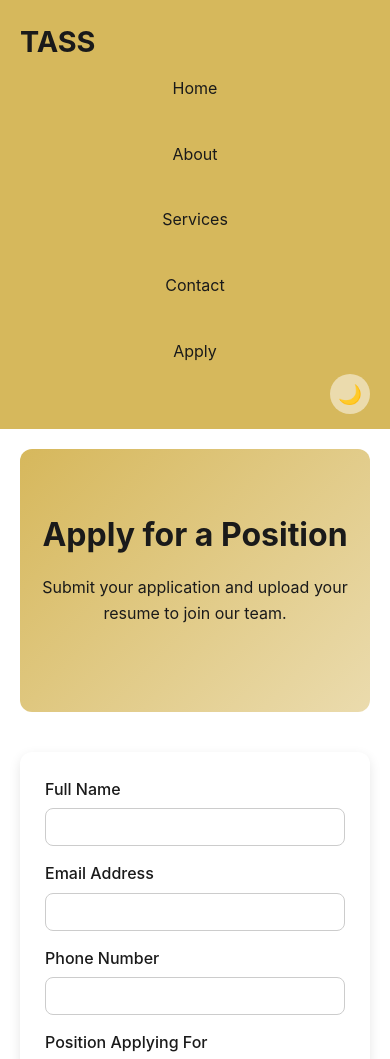
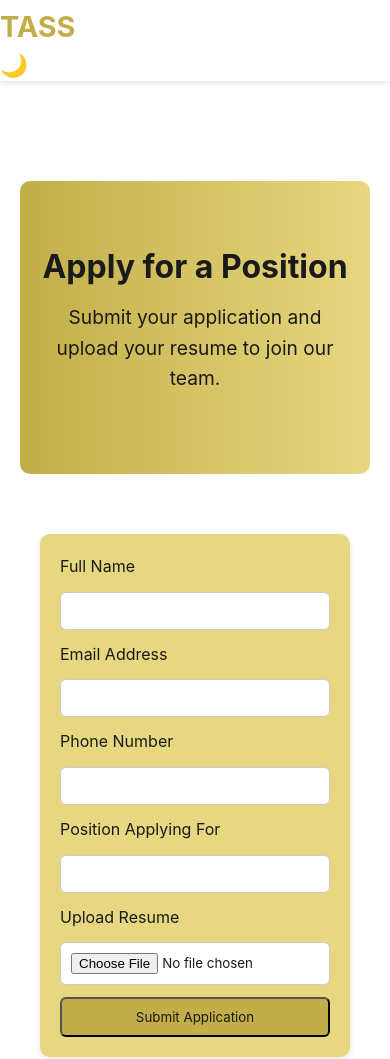
Before and after one commit to BMad927/TAMS, a website: page apply.html in a window 390 px wide. Shown: the top 1059 px of the page. Drawn offline with nearby package versions, Linux system fonts and the light colour scheme.

Commit message:
rewrote css and script

```diff
--- a/css/style.css
+++ b/css/style.css
@@ -1,182 +1,130 @@
-/* ----------------------------
-   Theme Variables
------------------------------ */
+/* Theme Variables */
 :root[data-theme="light"] {
-  --text: hsl(0, 0%, 10%);
-  --background: hsl(0, 0%, 100%);
-  --primary: hsl(45, 60%, 60%);
-  --secondary: hsl(45, 60%, 80%);
-  --accent: hsl(45, 90%, 70%);
+  --text: hsl(0,0%,10%);
+  --background: #ffffff;
+  --primary: #c2ae48;
+  --secondary: #e8d781;
+  --accent: #f5d949;
 }
 
 :root[data-theme="dark"] {
-  /* ChatGPT's dark mode HSL approximation */
-  --text: hsl(210, 10%, 90%);
-  --background: hsl(210, 30%, 12%);
-  --primary: hsl(45, 60%, 50%);
-  --secondary: hsl(45, 60%, 30%);
-  --accent: hsl(45, 90%, 60%);
+  --text: #f6f6f4;
+  --background: #111111;
+  --primary: #b8a33d;
+  --secondary: #7d6c17;
+  --accent: #b89b0a;
 }
 
-/* ----------------------------
-   Reset & Base
------------------------------ */
+/* Reset */
 * {
   margin: 0;
   padding: 0;
   box-sizing: border-box;
-  font-family: 'Inter', Arial, sans-serif;
+  font-family: 'Inter', sans-serif;
 }
 
 body {
+  line-height: 1.6;
   background: var(--background);
   color: var(--text);
-  line-height: 1.6;
   transition: background 0.3s, color 0.3s;
 }
 
-/* ----------------------------
-   Header / Navbar
------------------------------ */
+/* Header / Navbar */
 header {
+  position: sticky;
+  top: 0;
+  width: 100%;
+  z-index: 1000;
+  background: var(--background);
+  box-shadow: 0 2px 6px rgba(0,0,0,0.1);
+  transition: top 0.3s;
+}
+
+header.hidden {
+  top: -100px;
+}
+
+header nav {
   display: flex;
   justify-content: space-between;
   align-items: center;
-  padding: 15px 40px;
-  background: var(--primary);
-  color: var(--text);
-  position: sticky;
-  top: 0;
-  z-index: 1000;
+  max-width: 1200px;
+  margin: auto;
+  padding: 10px 20px;
 }
 
 header h1 a {
-  color: var(--text);
   text-decoration: none;
+  color: var(--primary);
+  font-weight: bold;
   font-size: 1.8rem;
-  font-weight: 700;
 }
 
-nav.navbar {
-  display: flex;
-  gap: 20px;
-}
-
-nav.navbar a {
+.navbar a {
+  text-decoration: none;
   color: var(--text);
-  text-decoration: none;
-  padding: 8px 14px;
-  border-radius: 6px;
+  margin-left: 15px;
+  padding: 6px 10px;
+  border-radius: 4px;
   transition: background 0.3s;
 }
 
-nav.navbar a:hover {
+.navbar a:hover {
   background: var(--secondary);
 }
 
-.theme-toggle {
-  background: var(--secondary);
-  border: none;
-  border-radius: 50%;
-  width: 40px;
-  height: 40px;
-  font-size: 1.2rem;
-  cursor: pointer;
-  transition: background 0.3s, transform 0.2s;
+/* Mobile menu */
+#mobile-menu {
+  display: none;
+  flex-direction: column;
+  gap: 10px;
+  padding: 10px 20px;
 }
 
-.theme-toggle:hover {
-  background: var(--accent);
-  transform: scale(1.1);
+/* Theme toggle */
+.theme-toggle {
+  background: none;
+  border: none;
+  font-size: 1.4rem;
+  cursor: pointer;
 }
 
-/* ----------------------------
-   Main / Sections
------------------------------ */
-main {
-  max-width: 1000px;
-  margin: 20px auto;
-  padding: 0 20px;
+/* Main / Sections */
+main, section {
+  max-width: 900px;
+  margin: 40px auto;
+  padding: 20px;
 }
 
-section.hero {
+/* Hero Section */
+.hero {
   text-align: center;
   padding: 60px 20px;
-  margin-bottom: 40px;
-  border-radius: 12px;
-  background: linear-gradient(135deg, var(--primary), var(--secondary));
+  background: linear-gradient(to right, var(--primary), var(--secondary));
   color: var(--text);
+  border-radius: 10px;
 }
 
-section.hero h2 {
-  font-size: 2.5rem;
-  margin-bottom: 15px;
+.hero h2 {
+  font-size: 2rem;
+  margin-bottom: 10px;
 }
 
-section.hero p {
+.hero p {
   font-size: 1.2rem;
-  margin-bottom: 25px;
+  margin-bottom: 20px;
 }
 
-section.hero .btn {
-  font-size: 1rem;
-  padding: 12px 24px;
-}
-
-/* ----------------------------
-   Cards
------------------------------ */
-.card {
-  background: var(--background);
-  padding: 25px;
-  margin-bottom: 25px;
-  border-radius: 12px;
-  box-shadow: 0 4px 12px rgba(0,0,0,0.1);
-  transition: transform 0.3s, box-shadow 0.3s;
-}
-
-.card:hover {
-  transform: translateY(-4px);
-  box-shadow: 0 6px 18px rgba(0,0,0,0.15);
-}
-
-/* ----------------------------
-   Forms
------------------------------ */
-form label {
-  display: block;
-  margin-bottom: 6px;
-  font-weight: 500;
-}
-
-form input,
-form textarea {
-  width: 100%;
-  padding: 10px 12px;
-  margin-bottom: 15px;
-  border: 1px solid #ccc;
-  border-radius: 8px;
-  background: var(--background);
-  color: var(--text);
-  transition: border 0.3s;
-}
-
-form input:focus,
-form textarea:focus {
-  outline: none;
-  border-color: var(--primary);
-}
-
+/* Buttons */
 .btn {
   display: inline-block;
+  padding: 10px 20px;
   background: var(--primary);
   color: var(--text);
-  padding: 12px 25px;
-  border-radius: 8px;
+  border-radius: 6px;
   text-decoration: none;
-  font-weight: 600;
-  transition: background 0.3s, transform 0.2s;
-  cursor: pointer;
+  transition: all 0.3s;
 }
 
 .btn:hover {
@@ -184,49 +132,50 @@ form textarea:focus {
   transform: scale(1.05);
 }
 
-/* ----------------------------
-   Footer
------------------------------ */
+/* Forms */
+form {
+  display: flex;
+  flex-direction: column;
+  gap: 12px;
+}
+
+input, textarea {
+  padding: 10px;
+  border: 1px solid #ccc;
+  border-radius: 6px;
+  background: var(--background);
+  color: var(--text);
+}
+
+input:focus, textarea:focus {
+  border-color: var(--primary);
+  outline: none;
+}
+
+/* Card */
+.card {
+  background: var(--secondary);
+  padding: 20px;
+  border-radius: 10px;
+  box-shadow: 0 2px 6px rgba(0,0,0,0.1);
+}
+
+/* Footer */
 footer {
   text-align: center;
-  padding: 20px;
+  padding: 15px;
   background: var(--primary);
   color: var(--text);
   margin-top: 40px;
-  border-radius: 12px 12px 0 0;
+  border-radius: 8px 8px 0 0;
 }
 
-/* ----------------------------
-   Responsive
------------------------------ */
+/* Responsive */
 @media (max-width: 768px) {
-  header {
-    flex-direction: column;
-    align-items: flex-start;
-    padding: 15px 20px;
+  .navbar {
+    display: none;
   }
-
-  nav.navbar {
-    flex-direction: column;
-    width: 100%;
-  }
-
-  nav.navbar a {
-    width: 100%;
-    text-align: center;
-    font-size: 1rem;
-    padding: 10px 0;
-  }
-
-  .theme-toggle {
-    align-self: flex-end;
-  }
-
-  section.hero h2 {
-    font-size: 2rem;
-  }
-
-  section.hero p {
-    font-size: 1rem;
+  #mobile-menu {
+    display: flex;
   }
 }
--- a/js/script.js
+++ b/js/script.js
@@ -3,23 +3,38 @@
 // -----------------------------
 const SUPABASE_URL = 'https://frmsjykcwzklqzaxfiyq.supabase.co';
 const SUPABASE_ANON_KEY = 'eyJhbGciOiJIUzI1NiIsInR5cCI6IkpXVCJ9.eyJpc3MiOiJzdXBhYmFzZSIsInJlZiI6ImZybXNqeWtjd3prbHF6YXhmaXlxIiwicm9sZSI6ImFub24iLCJpYXQiOjE3NTY5MDgzMjEsImV4cCI6MjA3MjQ4NDMyMX0.v7pwM3qU8RzHKe0RYuMq0hSG95sKzwLH4LYCRvZyFNo';
-// UMD CDN exposes global Supabase object
-const supabaseClient = Supabase.createClient(SUPABASE_URL, SUPABASE_ANON_KEY);
 
+const supabaseClient = supabase.createClient(SUPABASE_URL, SUPABASE_ANON_KEY);
+
+// -----------------------------
+// Theme toggle with persistence
+// -----------------------------
 const themeToggle = document.getElementById('theme-toggle');
 const html = document.documentElement;
-
-// Apply saved theme on load
 const savedTheme = localStorage.getItem('tass-theme');
 if (savedTheme) html.dataset.theme = savedTheme;
 
-// Toggle theme and save
 themeToggle.addEventListener('click', () => {
   const newTheme = html.dataset.theme === 'light' ? 'dark' : 'light';
   html.dataset.theme = newTheme;
   localStorage.setItem('tass-theme', newTheme);
 });
 
+// -----------------------------
+// Navbar hide on scroll
+// -----------------------------
+let lastScroll = 0;
+const header = document.querySelector('header');
+
+window.addEventListener('scroll', () => {
+  const currentScroll = window.pageYOffset;
+  if (currentScroll > lastScroll) {
+    header.classList.add('hidden');
+  } else {
+    header.classList.remove('hidden');
+  }
+  lastScroll = currentScroll;
+});
 
 // -----------------------------
 // Contact form
@@ -63,9 +78,8 @@ if (applyForm) {
       return;
     }
 
-    // Upload resume to Supabase Storage
     const { data: uploadData, error: uploadError } = await supabaseClient.storage
-      .from('resumes') // Make sure this bucket exists
+      .from('resumes')
       .upload(`resumes/${resumeFile.name}`, resumeFile, { upsert: true });
 
     if (uploadError) {
@@ -73,11 +87,11 @@ if (applyForm) {
       return;
     }
 
-    // Get public URL
-    const { data: publicData } = supabaseClient.storage.from('resumes').getPublicUrl(`resumes/${resumeFile.name}`);
+    const { data: publicData } = supabaseClient.storage
+      .from('resumes')
+      .getPublicUrl(`resumes/${resumeFile.name}`);
     const resume_url = publicData.publicUrl;
 
-    // Insert application into Supabase table
     const { data, error } = await supabaseClient
       .from('applications')
       .insert([{ full_name: name, email, phone, position, resume_url }]);
```
